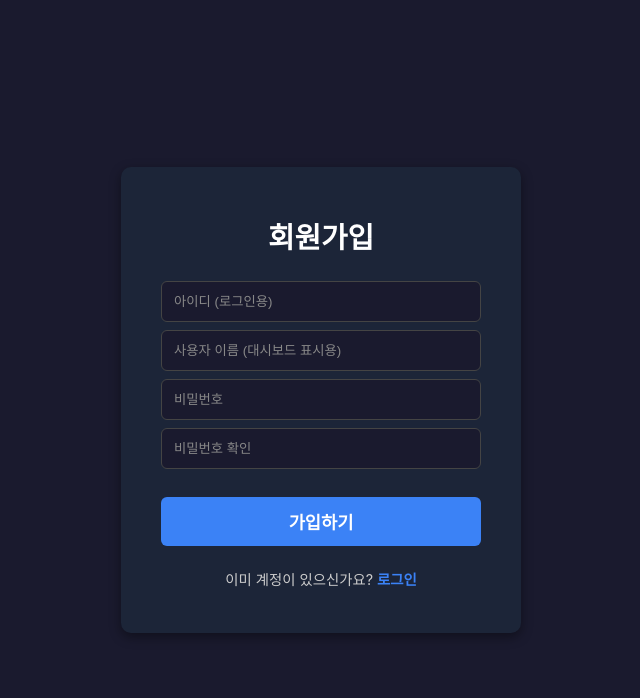
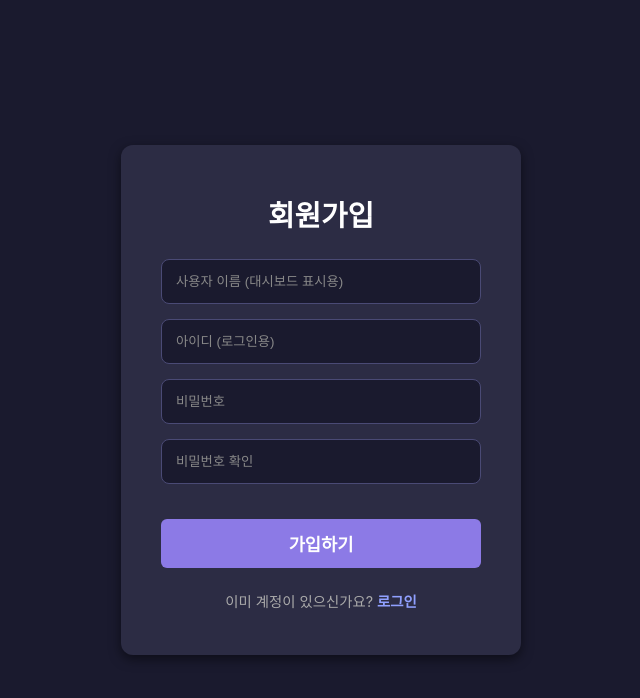
Before and after one commit to pepe-yeahyou/TeamProject-2-3rd, a React (Create React App) app in the folder react-front/: page /register in a window 1280 px wide. Shown: the top 698 px of the page, without its empty margins (319-959 px from the left). Built offline with nearby package versions, Linux system fonts and the light colour scheme.

Commit message:
로그인 UI 개선

```diff
--- a/react-front/src/pages/Login.js
+++ b/react-front/src/pages/Login.js
@@ -12,9 +12,15 @@ function LoginPage() {
     const navigate = useNavigate();
     const { login } = useAuth();
 
+    // 입력값이 변경될 때 호출될 공통 핸들러
+    const handleInputChange = (e, setter) => {
+        // 에러가 있는 상태에서 타이핑을 시작하면 에러 메시지를 숨김
+        if (loginError) setLoginError(null);
+        setter(e.target.value);
+    };
+
     const handleLogin = async (e) => {
         e.preventDefault();
-        setLoginError(null);
 
         try {
             const response = await api.post('/login', { username, password });
@@ -27,7 +33,7 @@ function LoginPage() {
             navigate('/dashboard');
 
         } catch (err) {
-            const errorMessage = err.response?.data?.message || "로그인 중 알 수 없는 오류가 발생했습니다.";
+            const errorMessage = err.response?.data?.message || "아이디 또는 비밀번호가 올바르지 않습니다.";
             setLoginError(errorMessage);
             console.error('Login Failed:', err);
         }
@@ -45,7 +51,7 @@ function LoginPage() {
                         type="text"
                         placeholder="아이디"
                         value={username}
-                        onChange={(e) => setUsername(e.target.value)}
+                        onChange={(e) => handleInputChange(e, setUsername)}
                         required
                     />
                 </div>
@@ -54,7 +60,7 @@ function LoginPage() {
                         type="password"
                         placeholder="비밀번호"
                         value={password}
-                        onChange={(e) => setPassword(e.target.value)}
+                        onChange={(e) => handleInputChange(e, setPassword)}
                         required
                     />
                 </div>
--- a/react-front/src/pages/Register.js
+++ b/react-front/src/pages/Register.js
@@ -35,7 +35,7 @@ function Register() {
             });
 
             // 3. 성공 처리
-            setSuccess('회원가입이 완료되었습니다! 로그인 페이지로 이동합니다.');
+            setSuccess('회원가입이 완료되었습니다!');
 
             // 3초 후 로그인 페이지로 리디렉션
             setTimeout(() => {
@@ -59,6 +59,18 @@ function Register() {
                 {/* 성공 메시지: 별도의 클래스를 정의하여 초록색으로 표시 */}
                 {success && <p className="success-message">{success}</p>}
 
+                {/* 표시 이름 입력 */}
+                <div className="input-group">
+                    <input
+                        type="text"
+                        placeholder="사용자 이름 (대시보드 표시용)"
+                        value={displayName}
+                        onChange={(e) => setDisplayName(e.target.value)}
+                        required
+                        className="input-field"
+                    />
+                </div>
+
                 {/* 아이디 입력 */}
                 <div className="input-group">
                     <input
@@ -66,18 +78,6 @@ function Register() {
                         placeholder="아이디 (로그인용)"
                         value={username}
                         onChange={(e) => setUsername(e.target.value)}
-                        required
-                        className="input-field"
-                    />
-                </div>
-
-                {/* 표시 이름 입력 */}
-                <div className="input-group">
-                    <input
-                        type="text"
-                        placeholder="사용자 이름 (대시보드 표시용)"
-                        value={displayName}
-                        onChange={(e) => setDisplayName(e.target.value)}
                         required
                         className="input-field"
                     />
--- a/react-front/src/styles/Auth.css
+++ b/react-front/src/styles/Auth.css
@@ -11,19 +11,17 @@
     min-height: 100vh;
     padding: 20px;
     background-color: var(--color-bg-primary);
-
 }
 
 /* 2. 로그인/회원가입 박스 (카드) 스타일 */
 .login-box {
     background-color: var(--color-bg-card);
     padding: 30px 40px;
-    border-radius: 10px;
-    box-shadow: 0 4px 12px rgba(0, 0, 0, 0.4);
+    border-radius: 12px;
+    box-shadow: 0 4px 12px rgba(0, 0, 0, 0.5);
     width: 100%;
     max-width: 400px;
     text-align: center;
-    line-height: 0.1;
 }
 
 .title {
@@ -37,8 +35,7 @@
 /* 3. 입력 필드 그룹 */
 .input-group {
     text-align: left;
-    margin-bottom: 8px;
-    line-height: 0.1;
+    margin-bottom: 15px;
 }
 
 /* 회원가입 페이지는 label을 사용하지 않으므로 이 코드는 무시해도 됨 */
@@ -51,14 +48,13 @@
 
 .input-group input {
     width: 100%;
-    padding: 12px;
-    background-color: var(--color-bg-primary);
-    border: 1px solid #444;
-    border-radius: 6px;
+    padding: 14px;
+    background-color: #1a1a2e; /* 입력칸은 배경보다 더 어둡게 */
+    border: 1px solid #4a4a75; /* 상세페이지 보더 색상 */
+    border-radius: 8px;
     color: var(--color-text-primary);
     transition: border-color 0.3s;
     box-sizing: border-box;
-    margin: 0;
 }
 
 .input-group input::placeholder {
@@ -66,16 +62,17 @@
 }
 
 .input-group input:focus {
-    border-color: var(--color-accent-blue);
+    border-color: #8c7ae6;
     outline: none;
+    box-shadow: 0 0 0 2px rgba(140, 122, 230, 0.2);
 }
 
 /* 4. 버튼 스타일 */
 .primary-button {
     width: 100%;
     padding: 12px;
-    background-color: var(--color-accent-blue);
-    color: var(--color-text-primary);
+    background-color: #8c7ae6;
+    color: #ffffff;
     border: none;
     border-radius: 6px;
     font-size: 1.1em;
@@ -86,7 +83,11 @@
 }
 
 .primary-button:hover {
-    background-color: #306acf;
+    background-color: #7d65cc;
+}
+
+.primary-button:active {
+    transform: scale(0.98); /* 클릭 시 살짝 눌리는 효과 */
 }
 
 /* 5. 하단 링크 그룹 (줄바꿈 및 간격 오류 최종 수정) */
@@ -104,24 +105,46 @@
 }
 
 .link-group a {
-    color: var(--color-accent-blue);
+    color: #90a0ff;
     font-weight: 600;
-    transition: color 0.3s;
+    text-decoration: none;
 }
 
 .link-group a:hover {
-    color: #60a5fa;
     text-decoration: underline;
 }
 
 /* 6. 성공/오류 메시지 스타일 */
 .error-message {
-    color: var(--color-error);
-    background-color: rgba(239, 68, 68, 0.1);
-    padding: 10px;
-    border-radius: 5px;
-    margin-bottom: 15px;
+    /* 1. 강제 노출 설정 */
+    display: block !important;
+    visibility: visible !important;
+    opacity: 1 !important;
+
+    /* 2. 높이 및 간격 (line-height 0.1 방지) */
+    min-height: 20px;
+    line-height: 1.5 !important;
+    margin: 15px 0 !important;
+    padding: 12px !important;
+
+    /* 3. 디자인 */
+    color: #ffffff !important;
+    background-color: #ef4444 !important; /* 강렬한 빨간색으로 테스트 */
+    border: 1px solid #ff0000;
+    border-radius: 8px;
     font-size: 0.9em;
+    font-weight: bold;
+    text-align: center;
+
+    /* 4. 애니메이션은 일단 주석 처리 (사라지는 현상 방지) */
+    /* animation: shake 0.4s ease-in-out; */
+}
+
+/* 흔들림 애니메이션 */
+@keyframes shake {
+    0%, 100% { transform: translateX(0); }
+    25% { transform: translateX(-5px); }
+    75% { transform: translateX(5px); }
 }
 
 .success-message {
--- a/react-front/src/styles/Dashboard.css
+++ b/react-front/src/styles/Dashboard.css
@@ -7,7 +7,8 @@
 .dashboard-layout {
     /* GlobalStyles의 body 배경색을 따름 (var(--color-bg-primary)) */
     min-height: 100vh;
-    padding: 0 40px 40px 40px; /* 상단 0, 좌우 40px, 하단 40px 패딩 */
+    padding: 20px 40px 40px 40px;
+    background-color: #1a1a2e;
     display: flex;
     flex-direction: column;
     gap: 30px; /* Header, SummaryCards, ProjectList 간의 수직 간격 */
--- a/react-front/src/styles/GlobalStyles.css
+++ b/react-front/src/styles/GlobalStyles.css
@@ -7,14 +7,16 @@
 :root {
     /* 배경 및 카드 색상 (Dark Theme) */
     --color-bg-primary: #1a1a2e;         /* 전체 배경 (매우 어두운 네이비) */
-    --color-bg-card: #1C2538;            /* 카드, 폼 컨테이너 배경 */
+    --color-bg-card: #2c2c44;          /* 카드, 폼 컨테이너 배경 */
 
     /* 텍스트 색상 */
     --color-text-primary: #FFFFFF;       /* 주 텍스트 (흰색) */
-    --color-text-secondary: #CCCCCC;     /* 보조 텍스트 (밝은 회색) */
+    --color-text-secondary: #aaaaaa;     /* 보조 텍스트 (밝은 회색) */
 
     /* 강조 및 버튼 색상 */
-    --color-accent-blue: #3B82F6;        /* 주 강조색 (Primary Blue) */
+    --color-accent-blue: #8c7ae6;        /* 주 강조색 (Primary Blue) */
+    --color-accent-hover: #7d65cc;
+    --color-success: #48a9a6;
 
     /* 상태 및 알림 색상 */
     --color-error: #EF4444;              /* 오류 메시지 (빨간색) */
```
Also changed, not shown: 2 other files (tests, documents, lock files or other folders).
